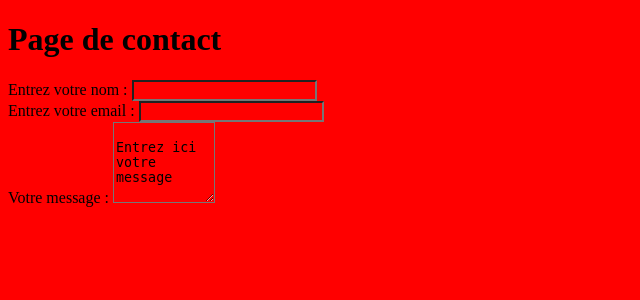
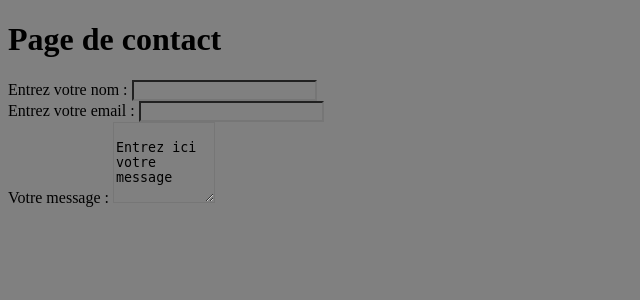
Before and after one commit to Atrylon/django_test, a Django app: page /contact-us/ in a window 1280 px wide. Shown: the top 300 px of the page, without its empty margins (0-640 px from the left). Run offline with Django 4.2, Linux system fonts and the light colour scheme.

Commit message:
change background color

```diff
--- a/merchex/listings/static/listings/styles.css
+++ b/merchex/listings/static/listings/styles.css
@@ -1,5 +1,5 @@
 * {
-    background: red;
+    background: grey;
 
 
 }
```
